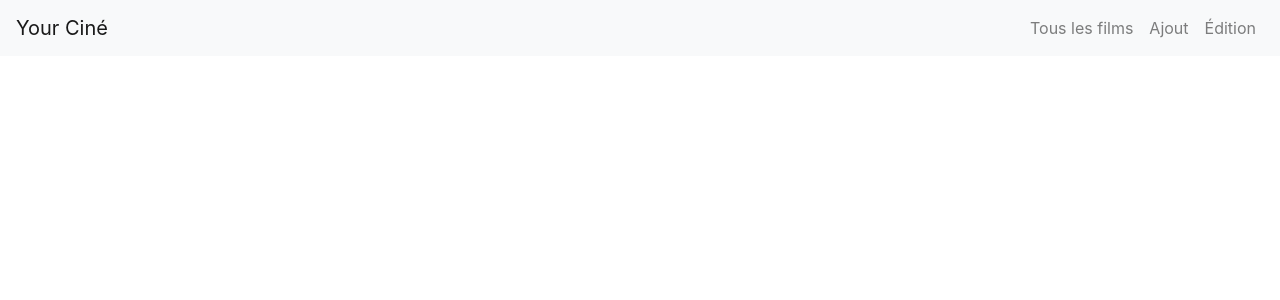
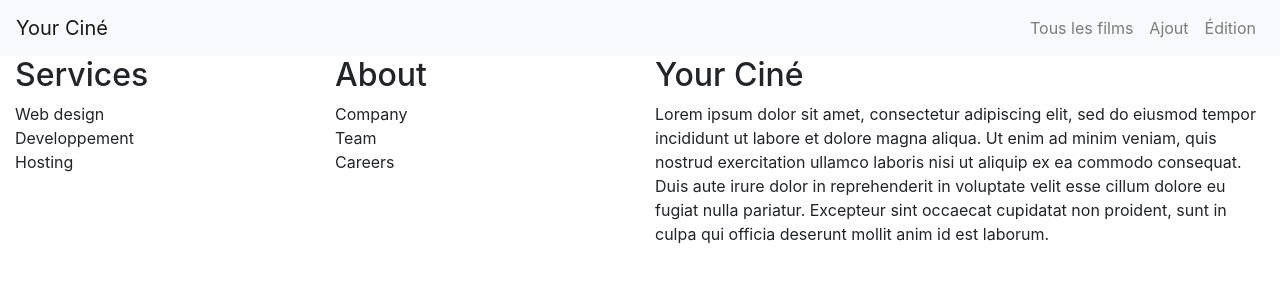
Before and after one commit to Alben59dk/Movie, a React (Create React App) app in the folder front/: page / in a window 1280 px wide. Shown: the top 300 px of the page. Built offline with nearby package versions, Linux system fonts and the light colour scheme.

Commit message:
Feature (App, Components) : create Footer layout

```diff
--- a/front/src/App.js
+++ b/front/src/App.js
@@ -7,11 +7,15 @@ import 'bootstrap/dist/css/bootstrap.min.css'
 
 // Components
 import Navbar from './components/Navbar'
+import Footer from './components/Footer'
 
 class App extends Component {
   render () {
     return (
-      <Navbar />
+      <div>
+        <Navbar />
+        <Footer />
+      </div>
     )
   }
 }
--- /dev/null
+++ b/front/src/components/Footer.js
@@ -0,0 +1,40 @@
+import React, { Component } from 'react'
+
+import { Container, Row, Col } from 'reactstrap'
+
+export default class Footer extends Component {
+  render () {
+    return (
+      <Container fluid >
+        <Row>
+
+          <Col xs={12} md={3}>
+            <h2> Services </h2>
+            <ul className='list-unstyled'>
+              <li>Web design</li>
+              <li>Developpement</li>
+              <li>Hosting</li>
+            </ul>
+          </Col>
+
+          <Col xs={12} md={3}>
+            <h2> About </h2>
+            <ul className='list-unstyled'>
+              <li>Company</li>
+              <li>Team</li>
+              <li>Careers</li>
+            </ul>
+          </Col>
+
+          <Col xs={12} md={6}>
+            <h2>Your Ciné</h2>
+            <p>
+              Lorem ipsum dolor sit amet, consectetur adipiscing elit, sed do eiusmod tempor incididunt ut labore et dolore magna aliqua. Ut enim ad minim veniam, quis nostrud exercitation ullamco laboris nisi ut aliquip ex ea commodo consequat. Duis aute irure dolor in reprehenderit in voluptate velit esse cillum dolore eu fugiat nulla pariatur. Excepteur sint occaecat cupidatat non proident, sunt in culpa qui officia deserunt mollit anim id est laborum.
+            </p>
+          </Col>
+
+        </Row>
+      </Container>
+    )
+  }
+}
```
